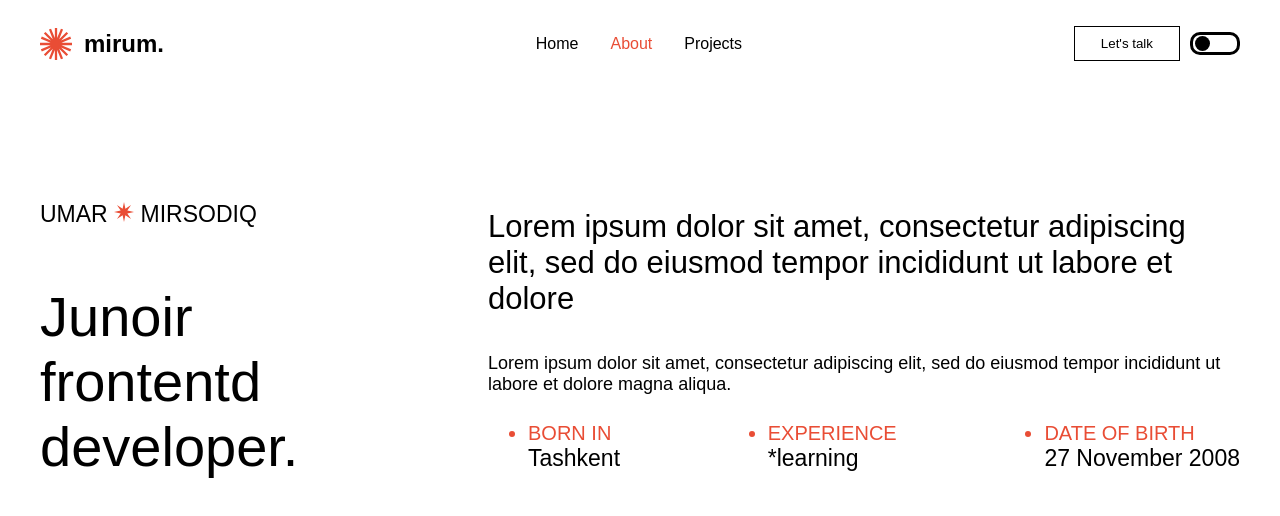
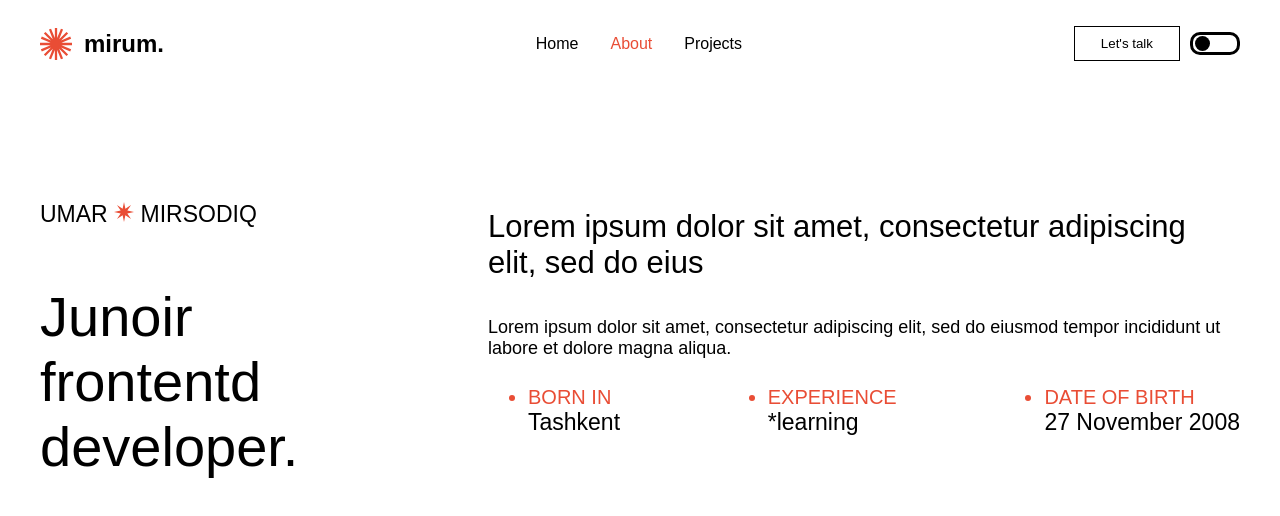
Before and after one commit to Umar271108/portfolio, a React (Vite) app: page /about in a window 1280 px wide. Shown: the top 516 px of the page. Built offline with nearby package versions, Linux system fonts and the light colour scheme; a web font is replaced by a local one.

Commit message:
Update About.jsx

```diff
--- a/src/components/pages/about/About.jsx
+++ b/src/components/pages/about/About.jsx
@@ -13,8 +13,7 @@ const About = () => {
                             <p className="tayler-text">Junoir frontentd developer.</p>
                         </div>
                         <div className="about-info-inner">
-                            <p className="text-1">Lorem ipsum dolor sit amet, consectetur adipiscing elit, sed do eiusmod
-                                tempor incididunt ut labore et dolore</p>
+                            <p className="text-1">Lorem ipsum dolor sit amet, consectetur adipiscing elit, sed do eius</p>
                             <p className="text-2">Lorem ipsum dolor sit amet, consectetur adipiscing elit, sed do eiusmod tempor incididunt ut labore et
                                 dolore magna aliqua.</p>
 
```
